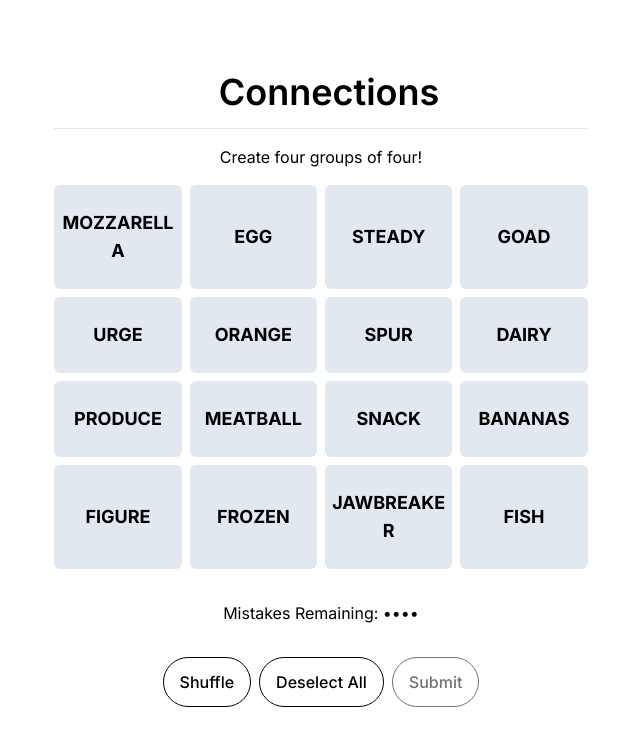
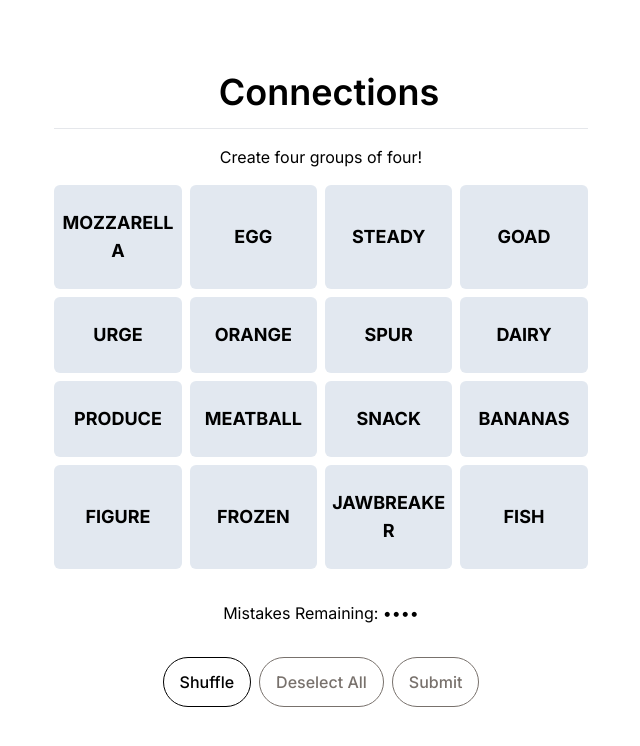
Before and after one commit to srefsland/nyt-connections-clone, a Next.js app: page / in a window 1280 px wide. Shown: the top 746 px of the page, without its empty margins (319-959 px from the left). Built offline with nearby package versions, Linux system fonts and the light colour scheme.

Commit message:
add logic for unclickable buttons

```diff
--- a/app/page.tsx
+++ b/app/page.tsx
@@ -30,6 +30,7 @@ export default function Home() {
 
   const [showGameWonModal, setShowGameWonModal] = useState(false);
   const [showGameLostModal, setShowGameLostModal] = useState(false);
+  const [submitted, setSubmitted] = useState(false);
 
   const {
     guessAnimationState,
@@ -39,6 +40,7 @@ export default function Home() {
   } = useAnimation();
 
   const handleSubmit = async () => {
+    setSubmitted(true);
     await animateGuess(selectedWords);
 
     const result: SubmitResult = getSubmitResult();
@@ -65,6 +67,7 @@ export default function Home() {
         animateWrongGuess();
         break;
     }
+    setSubmitted(false);
   };
 
   const onClickCell = useCallback(
@@ -98,12 +101,20 @@ export default function Home() {
           {mistakesRemaining > 0 ? Array(mistakesRemaining).fill("•") : ""}
         </h2>
         <div className="flex gap-2 mb-12">
-          <ControlButton text="Shuffle" onClick={shuffleWords} />
-          <ControlButton text="Deselect All" onClick={deselectAllWords} />
+          <ControlButton
+            text="Shuffle"
+            onClick={shuffleWords}
+            unclickable={submitted}
+          />
+          <ControlButton
+            text="Deselect All"
+            onClick={deselectAllWords}
+            unclickable={selectedWords.length === 0 || submitted}
+          />
           <ControlButton
             text="Submit"
-            unclickable={selectedWords.length !== 4}
-            onClick={() => handleSubmit()}
+            unclickable={selectedWords.length !== 4 || submitted}
+            onClick={handleSubmit}
           />
         </div>
       </div>
```
